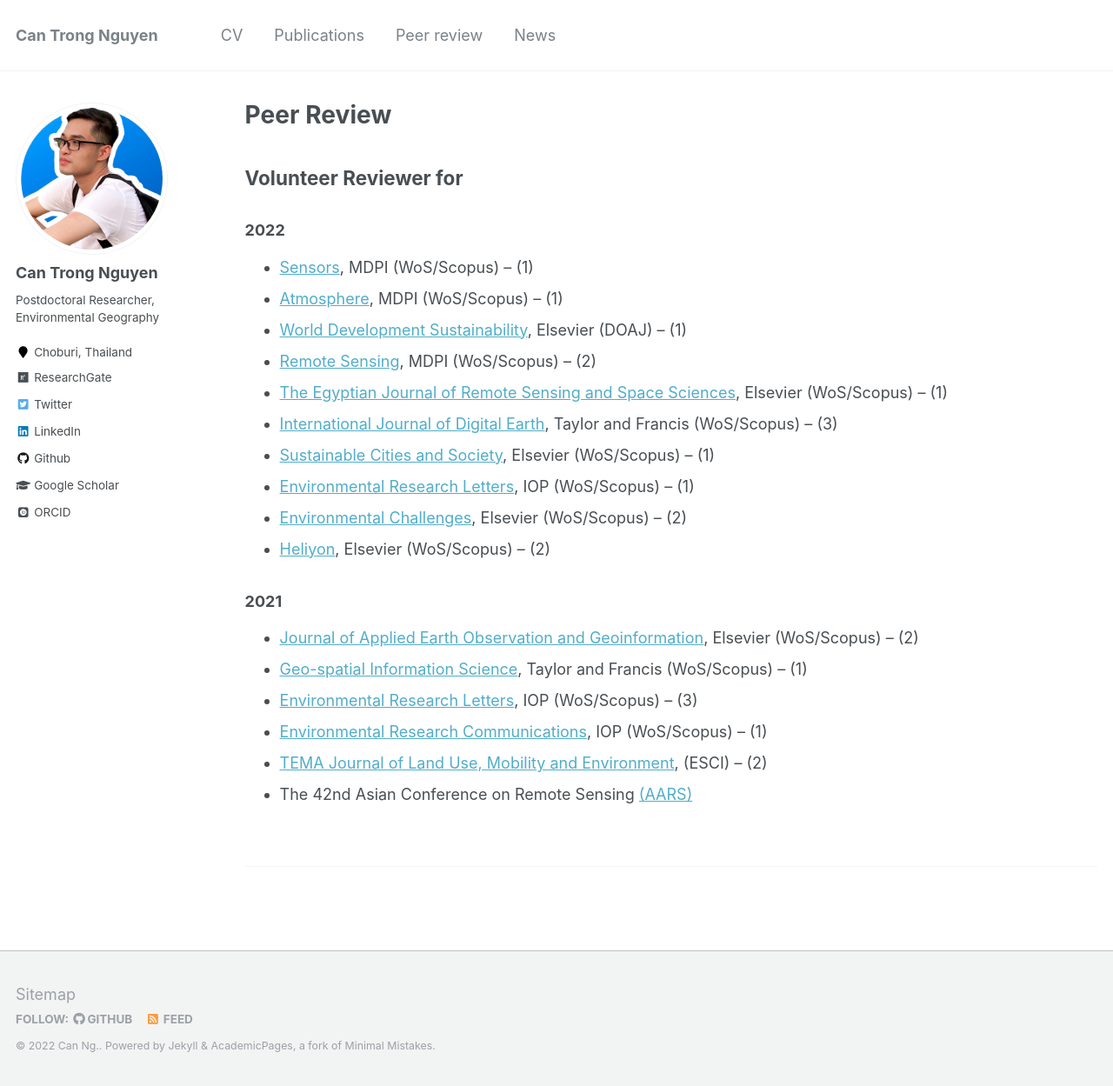
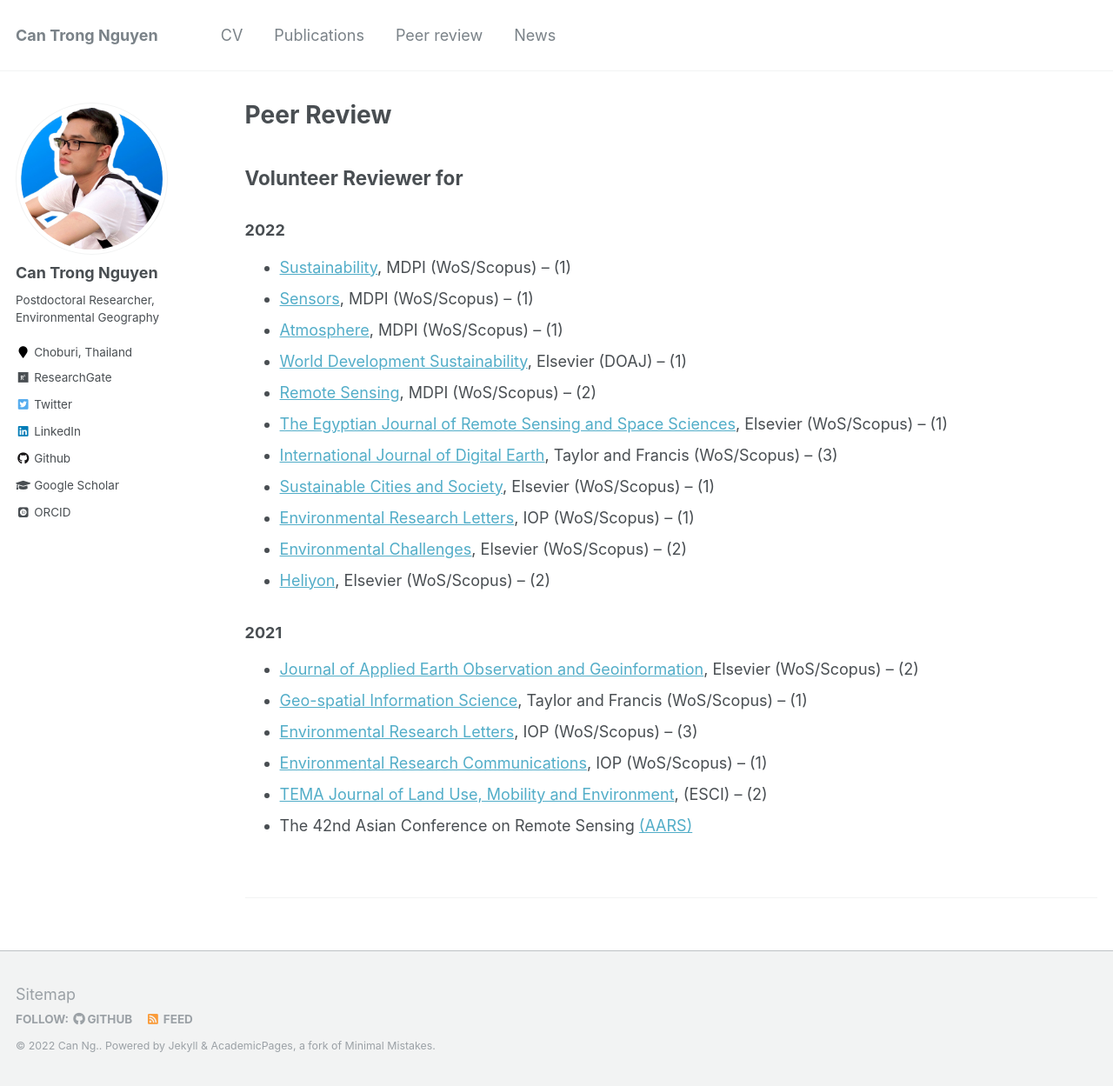
Before and after one commit to canng/oldsite, a Jekyll site: the page built from _pages/review.md, in a window 1280 px wide and 1249 px high. Shown: the whole window at 87% size. Built offline with Jekyll 4.4.1, drawn with Linux system fonts in a browser that asks for light colours; some web fonts are replaced.

Commit message:
update review

```diff
--- a/_pages/review.md
+++ b/_pages/review.md
@@ -10,6 +10,7 @@
 
 ### 2022
 
+* <a href="https://www.mdpi.com/journal/sustainability">Sustainability</a>, MDPI (WoS/Scopus) – (1)
 * <a href="https://www.mdpi.com/journal/sensors">Sensors</a>, MDPI (WoS/Scopus) – (1)
 * <a href="https://www.mdpi.com/journal/atmosphere">Atmosphere</a>, MDPI (WoS/Scopus) – (1)
 * <a href="https://www.sciencedirect.com/journal/world-development-sustainability">World Development Sustainability</a>, Elsevier (DOAJ) – (1)
```
